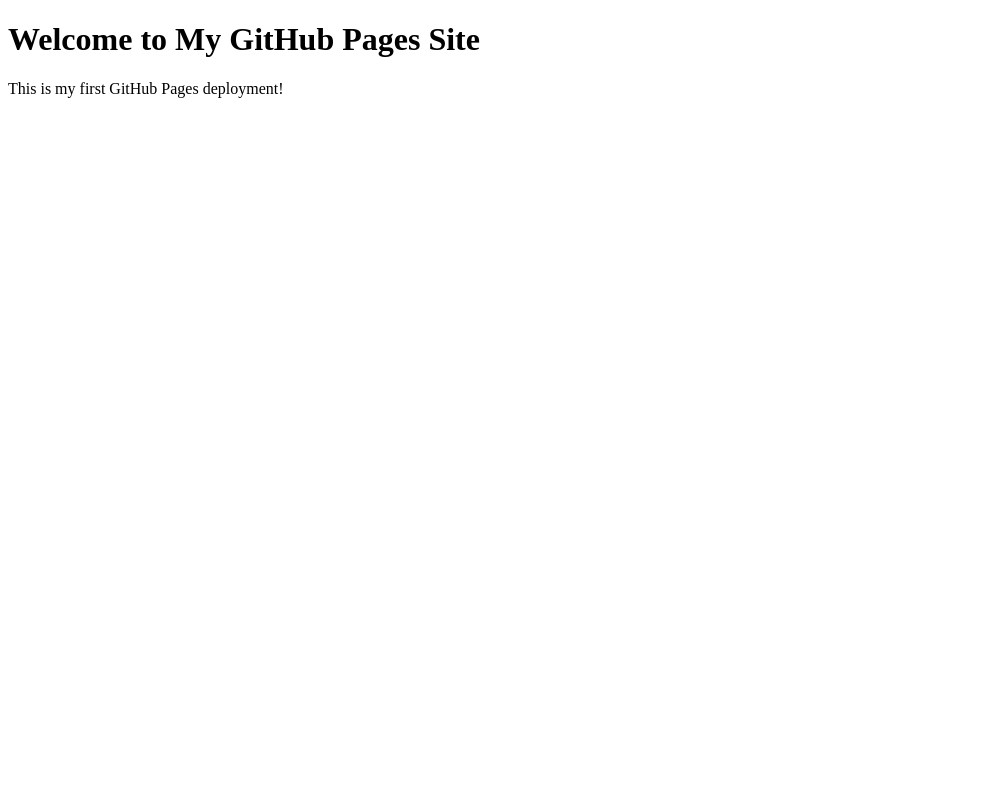
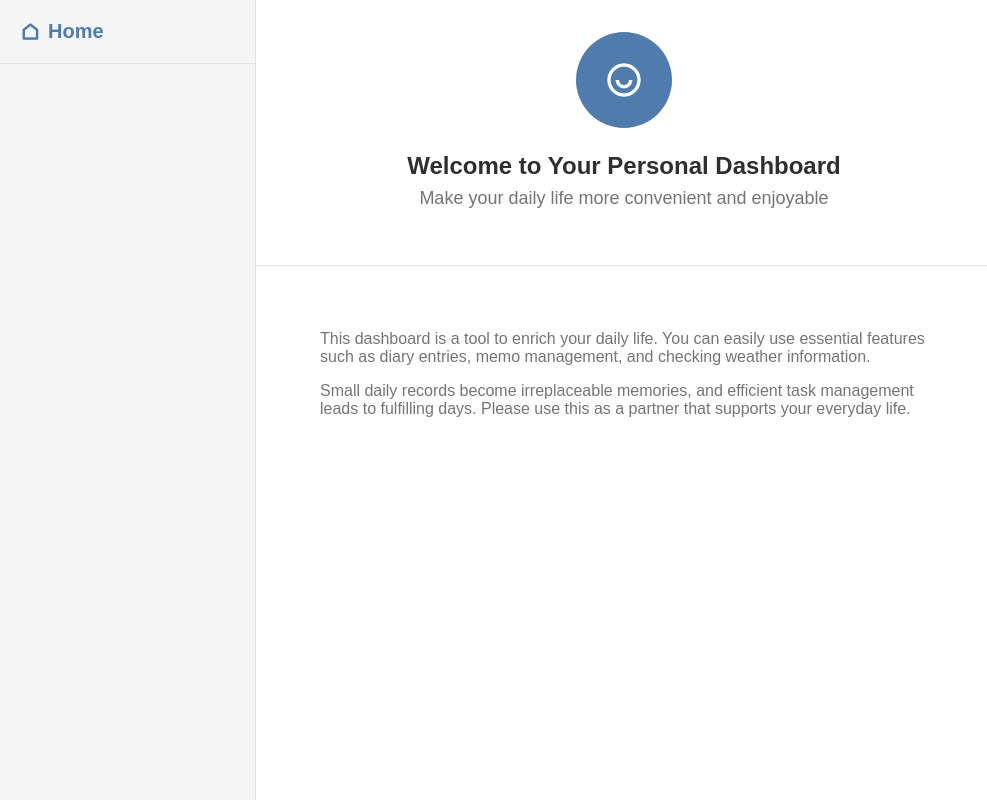
Before and after one commit to liruly/my-first-web-app, a plain HTML site: page index.html in a window 1280 px wide. Shown: the whole page, without its empty margins (0-987 px from the left). Drawn offline with nearby package versions, Linux system fonts and the light colour scheme.

Commit message:
Add files via upload

```diff
--- a/index.html
+++ b/index.html
@@ -1,12 +1,47 @@
 <!DOCTYPE html>
 <html lang="en">
-<head>
-    <meta charset="UTF-8">
-    <meta name="viewport" content="width=device-width, initial-scale=1.0">
-    <title>My GitHub Pages Site</title>
-</head>
-<body>
-    <h1>Welcome to My GitHub Pages Site</h1>
-    <p>This is my first GitHub Pages deployment!</p>
-</body>
+  <head>
+    <meta charset="UTF-8" />
+    <meta name="viewport" content="width=device-width, initial-scale=1.0" />
+    <title>Dashboard</title>
+	<link rel="stylesheet" href="./style.css" />
+	<link href="https://cdn.jsdelivr.net/npm/remixicon@4.5.0/fonts/remixicon.css" rel="stylesheet" />
+  </head>
+  <body>
+	  <div class="dashboard-container">
+		<div class="dashboard-container">
+      <aside class="sidebar">
+        <div class="sidebar-header">
+          <a href="#" class="sidebar-home">
+            <span class="ri-home-line"></span>
+            <span>Home</span>
+          </a>
+        </div>
+      </aside>
+	        <main class="main-content">
+        <section class="content-section" id="home">
+          <header class="section-header">
+            <div class="profile-circle">
+              <span class="ri-user-smile-line"></span>
+            </div>
+            <h1 class="section-title">Welcome to Your Personal Dashboard</h1>
+            <p class="section-subtitle">
+              Make your daily life more convenient and enjoyable
+            </p>
+          </header>
+          <div class="section-body">
+            <div class="section-description">
+              <p>
+                This dashboard is a tool to enrich your daily life. You can easily use essential features such as diary entries, memo management, and checking weather information.
+              </p>
+              <p>
+                Small daily records become irreplaceable memories, and efficient task management leads to fulfilling days. Please use this as a partner that supports your everyday life.
+              </p>
+            </div>
+          </div>
+        </section>
+        </main>
+      </div>
+    </div>
+  </body>
 </html>
--- /dev/null
+++ b/style.css
@@ -0,0 +1,115 @@
+/* ブラウザで設定されているスタイルのリセット・共通設定 */
+/* 消さないでください */
+*,
+*::before,
+*::after {
+  box-sizing: border-box;
+}
+body,
+h1,
+h2,
+h3,
+p,
+ul,
+li,
+form,
+input,
+textarea,
+select,
+button {
+  margin: 0;
+  padding: 0;
+  font-family: sans-serif;
+}
+
+ul {
+  list-style: none;
+}
+/* スタイルのリセット終了 */
+
+/* サイドバーとメインコンテンツを包むための要素のスタイルを書いてください */
+.dashboard-container {
+  display: flex;
+  height: 100vh;
+}
+
+/* サイドバーに関連するスタイルを書いてください */
+/* Sidebar Styles */
+.sidebar {
+  width: 256px;
+  background-color: #f5f5f5;
+  border-right: 1px solid #e0e0e0;
+  height: 100%;
+  display: flex;
+  flex-direction: column;
+  flex-shrink: 0;
+}
+.sidebar-header {
+  padding: 20px;
+  border-bottom: 1px solid #e0e0e0;
+}
+.sidebar-home {
+  font-size: 1.25rem;
+  font-weight: 600;
+  color: #4f7cac;
+  display: flex;
+  align-items: center;
+  gap: 8px;
+  text-decoration: none;
+}
+
+/* メインコンテンツに関連するスタイルを書いてください */
+
+/* Main Content Styles */
+.main-content {
+  flex: 1;
+}
+
+/* セクションヘッダー */
+.section-header {
+  background-color: #ffffff;
+  padding: 32px;
+  border-bottom: 1px solid #e0e0e0;
+  text-align: center;
+}
+.section-title {
+  font-size: 1.5rem;
+  font-weight: 600;
+  color: #2f2f2f;
+  margin-bottom: 8px;
+}
+.section-subtitle {
+  font-size: 1.125rem;
+  color: #757575;
+  margin-bottom: 24px;
+}
+.section-description {
+  max-width: 672px;
+  margin: 0 auto;
+  color: #757575;
+  padding: 32px;
+}
+.section-description p {
+  margin-bottom: 16px;
+}
+
+/* プロフィールサークル */
+.profile-circle {
+  width: 96px;
+  height: 96px;
+  background-color: #4f7cac;
+  border-radius: 50%;
+  display: flex;
+  align-items: center;
+  justify-content: center;
+  margin: 0 auto 24px;
+}
+.profile-circle span {
+  font-size: 2.5rem;
+  color: #ffffff;
+}
+
+/* セクション本文 */
+.section-body {
+  padding: 32px;
+}
```
